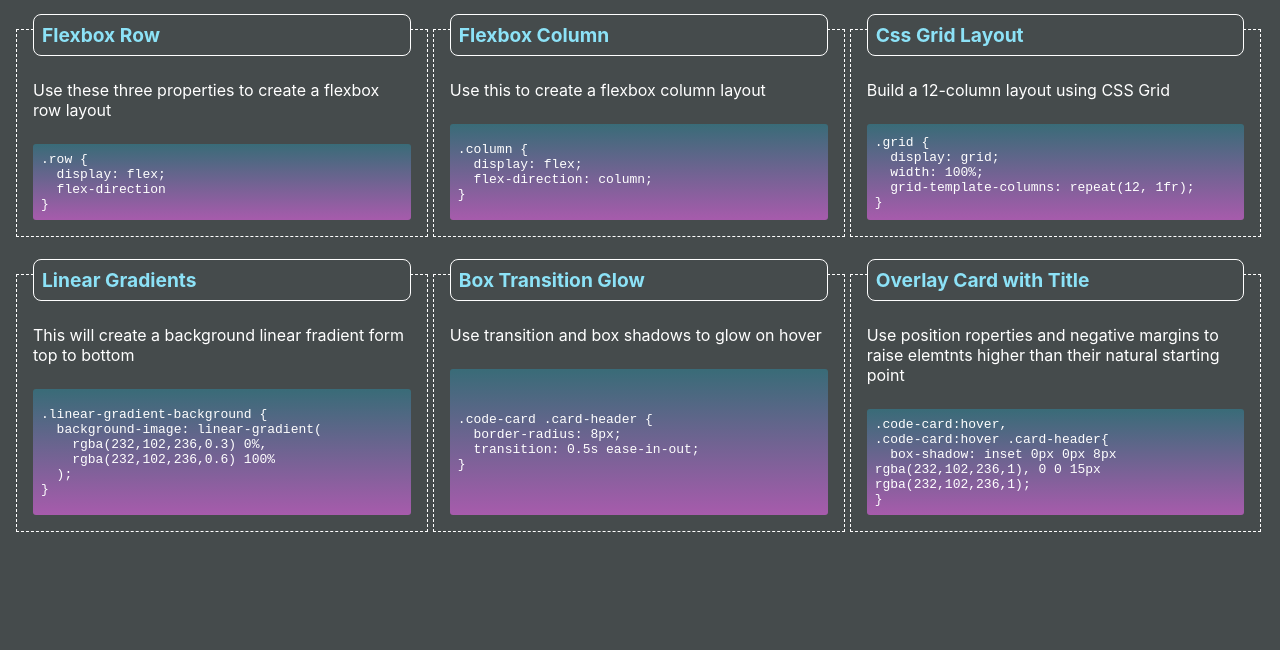
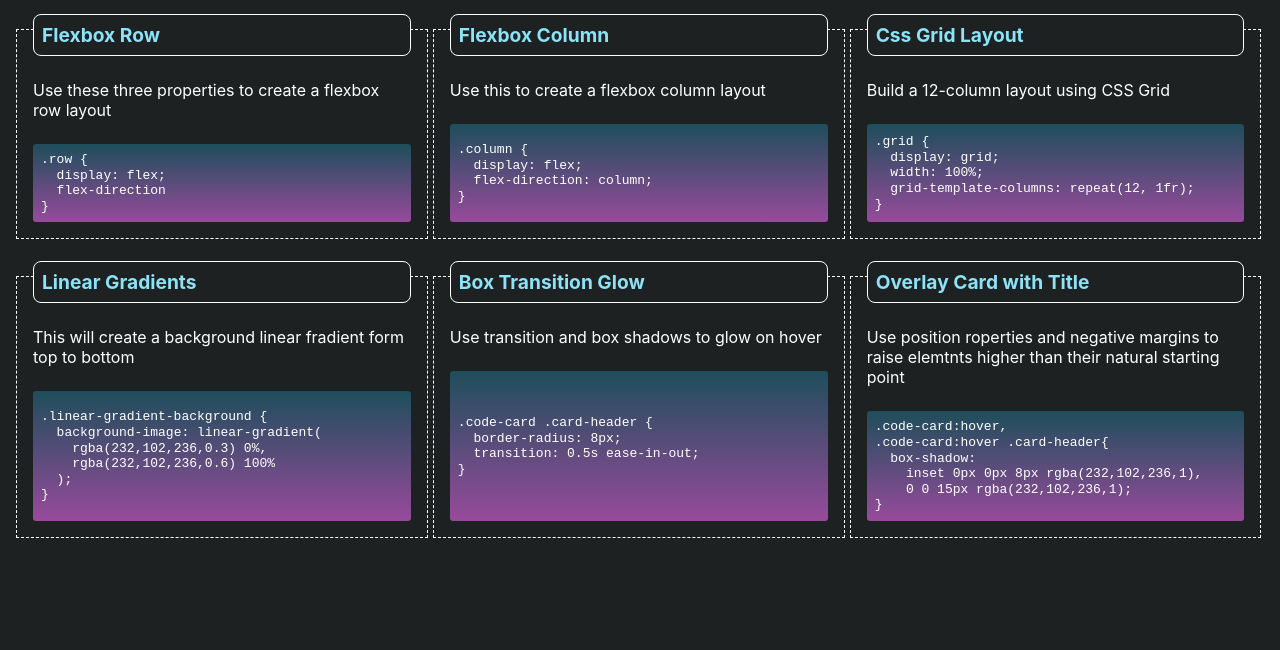
Before and after one commit to codewizard-dt/bootcamp-miniproject-02, a plain HTML site: page index.html in a window 1280 px wide. Shown: the part 150-800 px from the top of the page. Drawn offline with Linux system fonts and the light colour scheme.

Commit message:
minor style update

```diff
--- a/assets/style.css
+++ b/assets/style.css
@@ -1,5 +1,5 @@
 :root {
-  --gray: rgb(69, 75, 76);
+  --gray: rgb(30, 33, 34);
   --blue: rgb(140, 226, 247);
   --blue03: rgba(140,226,247,0.3);
   --pink: rgb(232, 102, 236);
@@ -89,6 +89,7 @@ pre.code {
   display: flex;
   flex-direction: column;
   justify-content: center;
+  line-height: 1.2;
 }
 
 @media screen and (max-width: 992px) {
```
Also changed, not shown: index.html (+3 -1 lines).
